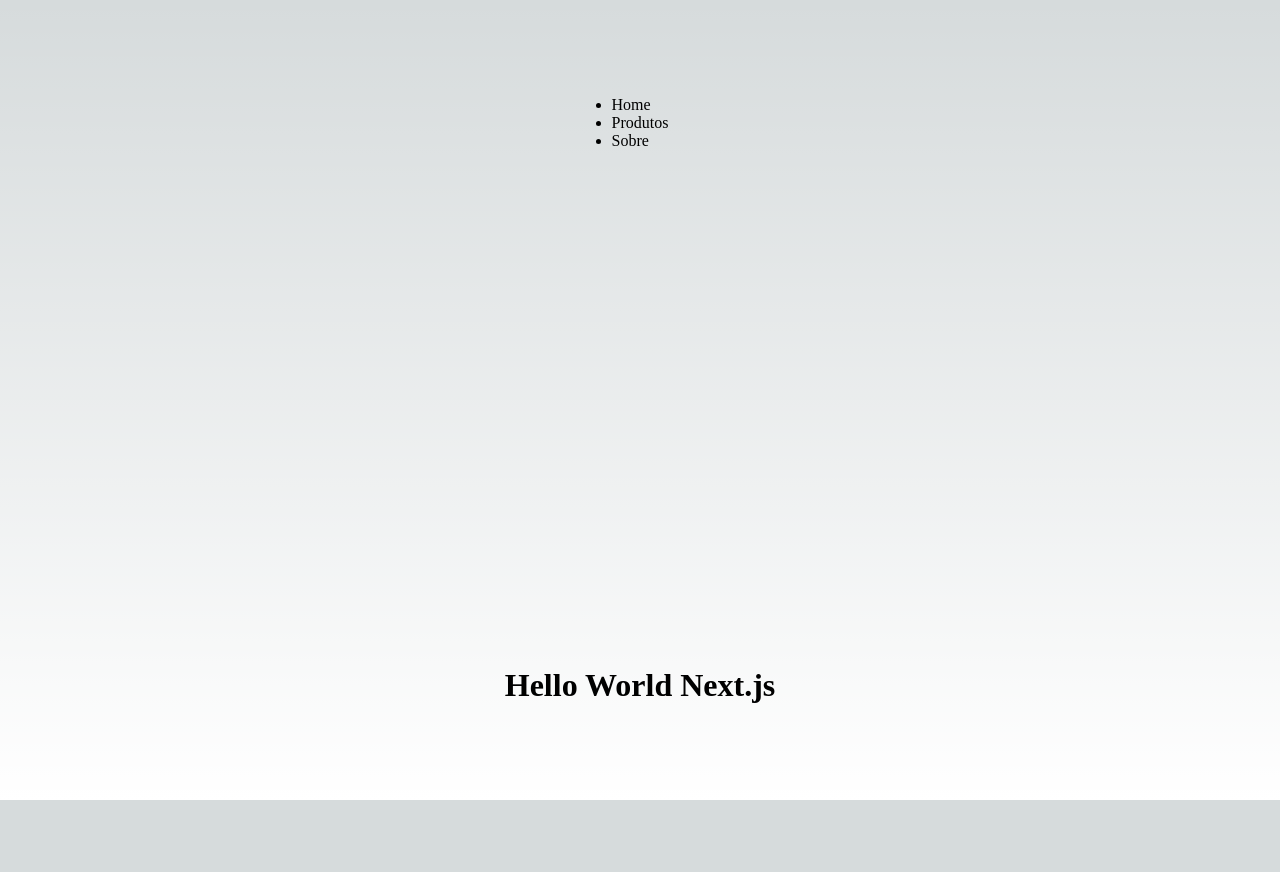
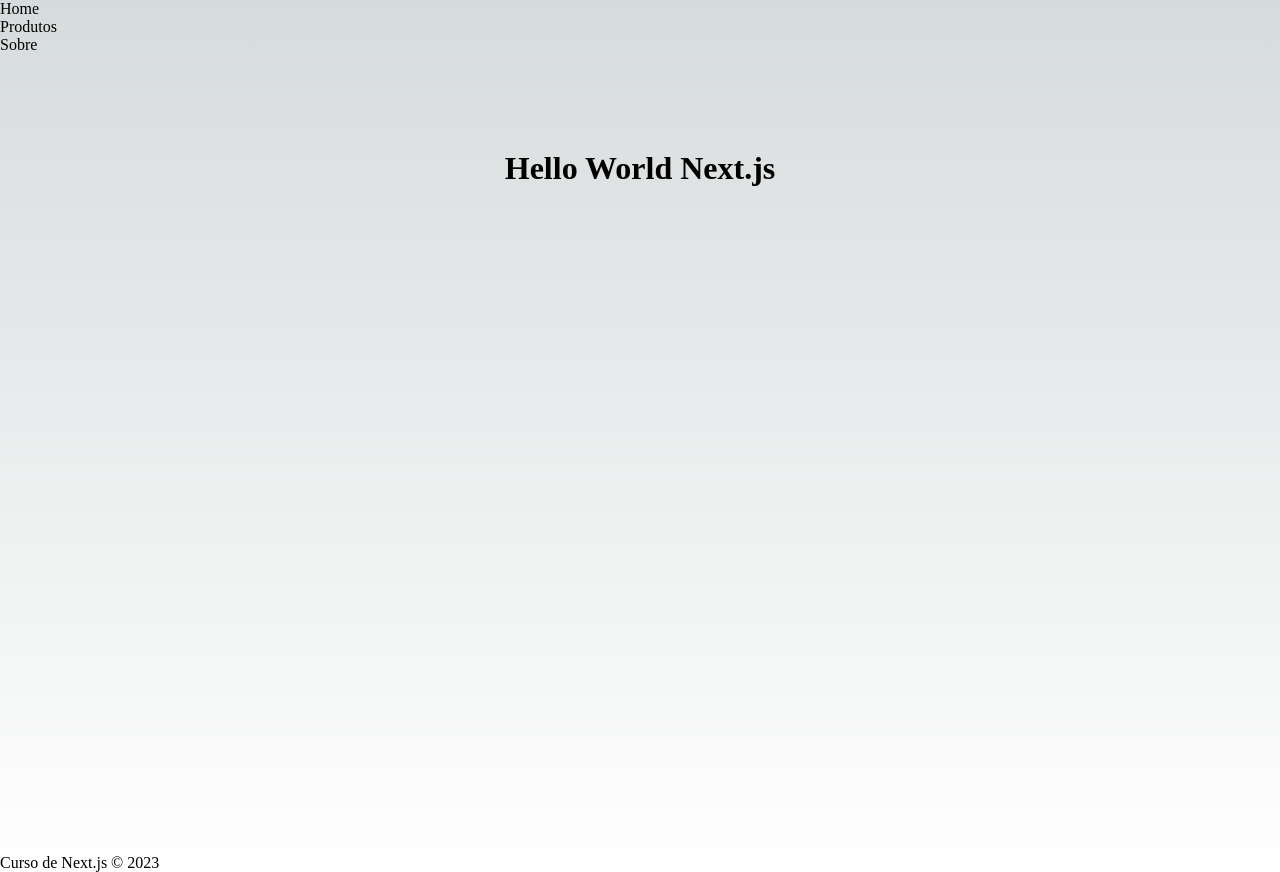
Before and after one commit to devpatola/hello-world, a Next.js app: page / in a window 1280 px wide. Before the commit the page ends 800 px from the top, so only its background shows below. Built offline with nearby package versions, Linux system fonts and the light colour scheme.

Commit message:
Adiciona componente MainContaine

```diff
--- /dev/null
+++ b/src/components/Footer.js
@@ -0,0 +1,5 @@
+import React from "react";
+
+export default function Footer() {
+  return <footer>Curso de Next.js &copy; 2023</footer>;
+}
--- /dev/null
+++ b/src/components/MainContainer.js
@@ -0,0 +1,20 @@
+import React from "react";
+import Head from "next/head";
+import Footer from "./Footer";
+import Navbar from "./Navbar";
+
+export default function MainContainer({ children }) {
+  return (
+    <>
+      <Head>
+        <title>Create Next App</title>
+        <meta name="description" content="Generated by create next app" />
+        <meta name="viewport" content="width=device-width, initial-scale=1" />
+        <link rel="icon" href="/favicon.ico" />
+      </Head>
+      <Navbar />
+      <div>{children}</div>
+      <Footer />
+    </>
+  );
+}
--- a/src/components/Navbar.js
+++ b/src/components/Navbar.js
@@ -3,6 +3,7 @@
 
 export default function Navbar() {
   return (
+    <nav>
       <ul>
         <li>
           <Link href="/">Home</Link>
@@ -14,5 +15,6 @@
           <Link href="/about">Sobre</Link>
         </li>
       </ul>
+    </nav>
   );
 }
--- a/src/pages/_app.js
+++ b/src/pages/_app.js
@@ -1,5 +1,10 @@
-import '@/styles/globals.css'
+import MainContainer from "@/components/MainContainer";
+import "@/styles/globals.css";
 
 export default function App({ Component, pageProps }) {
-  return <Component {...pageProps} />
+  return (
+    <MainContainer>
+      <Component {...pageProps} />
+    </MainContainer>
+  );
 }
--- a/src/pages/about.js
+++ b/src/pages/about.js
@@ -1,11 +1,9 @@
 import React from "react";
 import Link from "next/link";
-import Navbar from "@/components/Navbar";
 
 export default function About() {
   return (
     <>
-      <Navbar />
       <h1>About</h1>
       <Link href="/">Voltar</Link>
     </>
--- a/src/pages/index.js
+++ b/src/pages/index.js
@@ -1,23 +1,9 @@
-import Head from "next/head";
-import Image from "next/image";
-import Link from "next/link";
-import Navbar from "@/components/Navbar";
-import { Inter } from "@next/font/google";
 import styles from "@/styles/Home.module.css";
-
-const inter = Inter({ subsets: ["latin"] });
 
 export default function Home() {
   return (
     <>
-      <Head>
-        <title>Create Next App</title>
-        <meta name="description" content="Generated by create next app" />
-        <meta name="viewport" content="width=device-width, initial-scale=1" />
-        <link rel="icon" href="/favicon.ico" />
-      </Head>
       <main className={styles.main}>
-        <Navbar />
         <h1>Hello World Next.js</h1>
       </main>
     </>
--- a/src/pages/products/index.js
+++ b/src/pages/products/index.js
@@ -1,11 +1,9 @@
 import React from "react";
 import Link from "next/link";
-import Navbar from "@/components/Navbar";
 
 export default function Products() {
   return (
     <>
-      <Navbar />
       <h1>Produtos</h1>
       <Link href="/">Voltar</Link>
     </>
```
Lines whose indentation alone changed are shown as unchanged.
